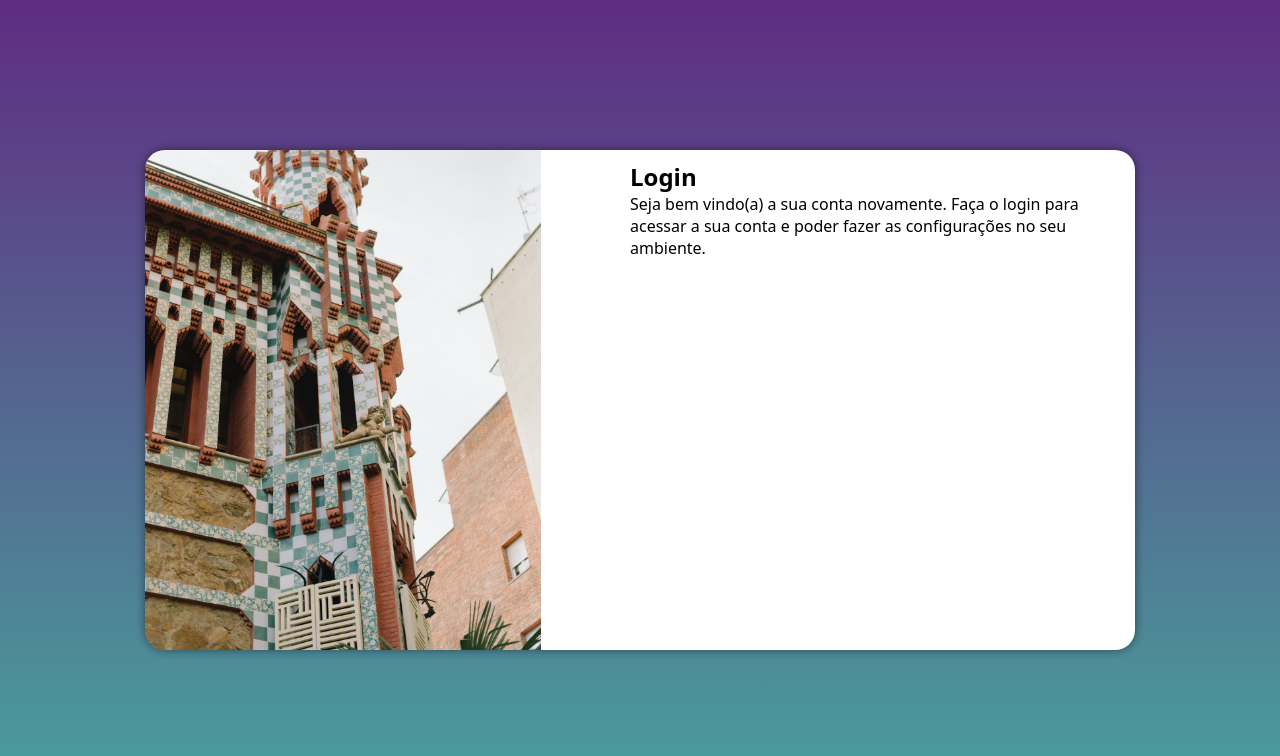
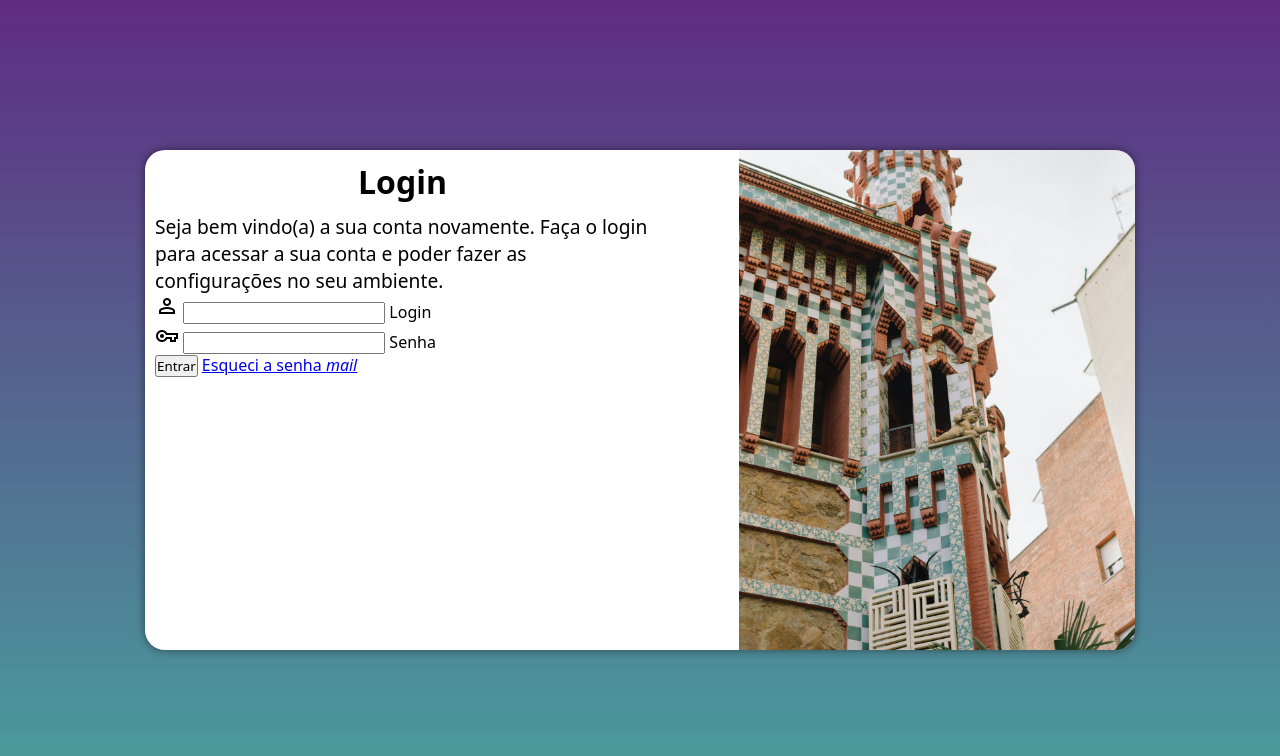
Before and after one commit to cittavinoda/projeto-login, a plain HTML site: page index.html in a window 1280 px wide. Drawn offline with nearby package versions, Linux system fonts and the light colour scheme.

Commit message:
atualizando formulário

```diff
--- a/estilos/media-query.css
+++ b/estilos/media-query.css
@@ -27,12 +27,20 @@
         width: 990px;
     }
     section#login > div#imagem{
-        float: left;
+        float: right;
         width: 40%;
         height: 100%;
     }
     section#login > div#formulario{
-        float: right;
+        float: left;
         width: 50%;
     }
+
+    div#formulario > h1{
+        font-size: 2em;
+    }
+
+    div#formulario > p{
+        font-size: 1.2em;
+    }
 }
--- a/estilos/style.css
+++ b/estilos/style.css
@@ -52,3 +52,12 @@ section#login > div#formulario{
     display: block;
     padding: 10px;
 }
+
+div#formulario > h1{
+    text-align: center;
+    margin-bottom: 10px;
+}
+
+div#formulario > p{
+    font-size: 0.8em;
+}
--- a/index.html
+++ b/index.html
@@ -7,6 +7,7 @@
     <title>Login</title>
     <link rel="stylesheet" href="estilos/style.css">
     <link rel="stylesheet" href="estilos/media-query.css">
+    <link rel="stylesheet" href="https://fonts.googleapis.com/css2?family=Material+Symbols+Outlined:opsz,wght,FILL,GRAD@20..48,100..700,0..1,-50..200" />
 </head>
 <body>
     <main>
@@ -19,8 +20,26 @@
                 <p>
                     Seja bem vindo(a) a sua conta novamente. Faça o login para acessar a sua conta e poder fazer as configurações no seu ambiente.
                 </p>
-                <form action="login.php" method="post">
+                <form action="login.php" method="post" autocomplete="on">
+                    <div class="campo">
+                        <span class="material-symbols-outlined">
+                            person
+                        </span>
+                        <input type="email" name="login" id="ilogin" autocomplete="email" required maxlength="30">
+                        <label for="ilogin">Login</label>
+                    </div>
 
+                    <div class="campo">
+                        <span class="material-symbols-outlined">
+                            vpn_key
+                        </span>
+                        <input type="password" name="senha" id="isenha" autocomplete="current-password" required minlength="8" maxlength="16">
+                        <label for="isenha">Senha</label>
+                    </div>
+                    <input type="submit" value="Entrar">
+                    <a href="esqueci.html">
+                        Esqueci a senha <i class="material-icons">mail</i>
+                    </a>
                 </form>
             </div>
         </section>
```
Also changed, not shown: imagens/biulding.jpg (deleted).
